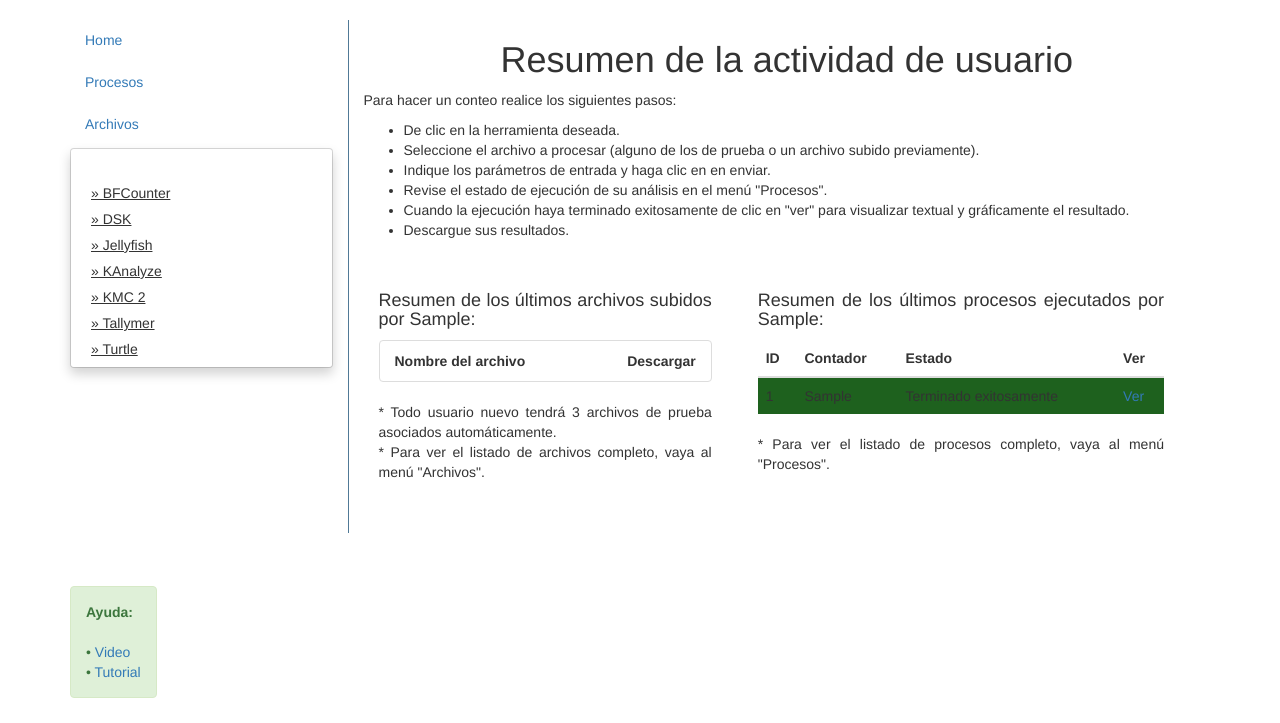
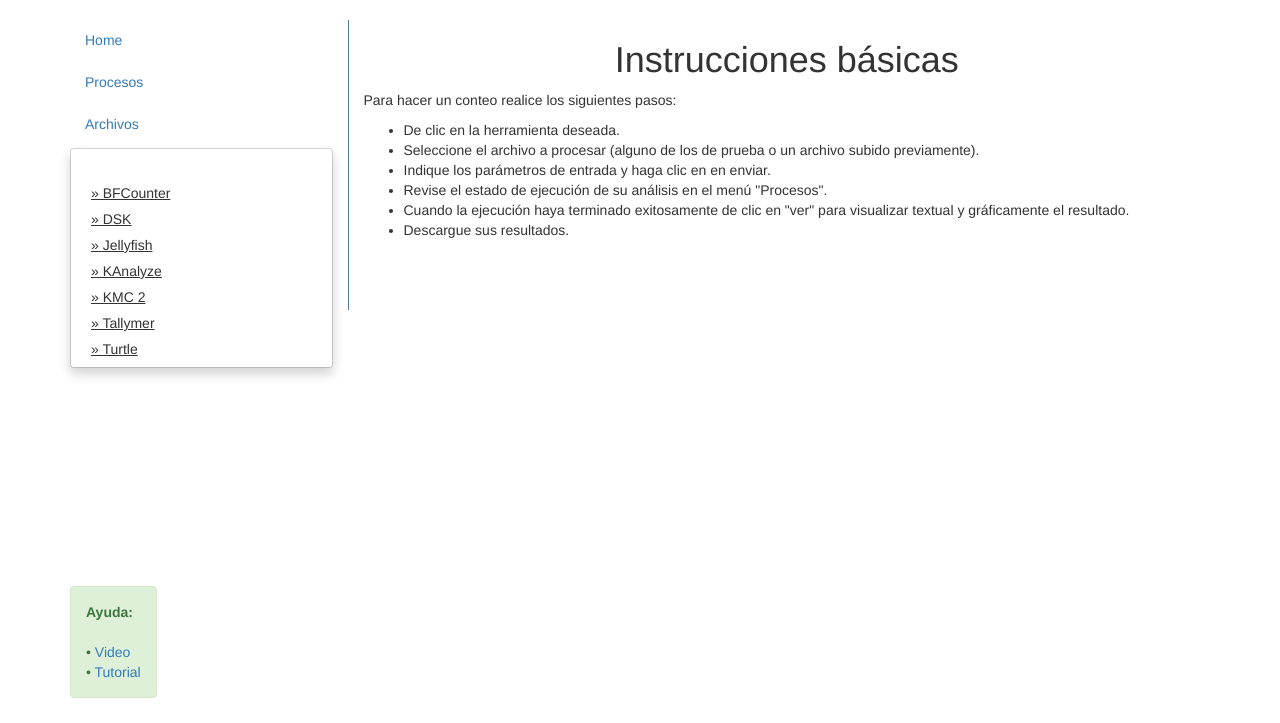
Before and after one commit to BioinfUD/KCTK, a Django app: page / in a window 1280 px wide. Shown: the part 52-775 px from the top of the page. Run offline with Django 3.2, Linux system fonts and the light colour scheme; a user stored in the database is signed in; tables that the repository leaves empty hold one stand-in row (values such as "Sample post"); parts of the project's set-up code (start-up, migrations or seed data) failed here and were passed over; some libraries are stand-ins or nearby versions.

Commit message:
retoques finales y nuevo manual

```diff
--- a/kmerCounters/templates/bfcounter.html
+++ b/kmerCounters/templates/bfcounter.html
@@ -27,6 +27,11 @@
                         <label for="id_numKmers">Cantidad estimada de kmers:</label>
                         <input type="number" class="form-control" name="numKmers" id="id_numKmers" min="1" max="9223372036854775807">
                         <p style="text-align: justify; ">* Mediante este valor el usuario indica el máximo número de kmers generados que se esperan. Este valor depende del tamaño del archivo de entrada y de la longitud del kmer. </p><br>
+                        <!--<p>Ej:<br>
+                            para prueba_1_10k el valor sugerido es xx <br>
+                            para prueba_2_5k el valor sugerido es xx <br>
+                            para prueba_3_2k el valor sugerido es xx <br>
+                        </p>-->
                     </div>
                     <button type="submit" class="btn btn-default">Enviar</button>
                 </form>
--- a/kmerCounters/templates/home.html
+++ b/kmerCounters/templates/home.html
@@ -3,20 +3,23 @@
 <!-- HOME si el usuario está logueado -->
 {% if user.is_authenticated %}
     <h1 style="text-align: center;">
-       Resumen de la actividad de usuario
+       Instrucciones básicas
     </h1>
-    <p>
+    <p style="text-align: justify;">
         Para hacer un conteo realice los siguientes pasos:
         <ul>
-            <li>De clic en la herramienta deseada.</li>
-            <li>Seleccione el archivo a procesar (alguno de los de prueba o un archivo subido previamente).</li>
-            <li>Indique los parámetros de entrada y haga clic en en enviar.</li>
-            <li>Revise el estado de ejecución de su análisis en el menú "Procesos".</li>
-            <li>Cuando la ejecución haya terminado exitosamente de clic en "ver" para visualizar textual y gráficamente el resultado.</li>
-            <li>Descargue sus resultados.</li>
+            <li style="text-align: justify;">De clic en la herramienta deseada.</li>
+            <li style="text-align: justify;">Seleccione el archivo a procesar (alguno de los de prueba o un archivo subido previamente).</li>
+            <li style="text-align: justify;">Indique los parámetros de entrada y haga clic en en enviar.</li>
+            <li style="text-align: justify;">Revise el estado de ejecución de su análisis en el menú "Procesos".</li>
+            <li style="text-align: justify;">Cuando la ejecución haya terminado exitosamente de clic en "ver" para visualizar textual y gráficamente el resultado.</li>
+            <li style="text-align: justify;">Descargue sus resultados.</li>
         </ul>
     </p>
     <br>
+    <!--<h1 style="text-align: center;">
+       Resumen de la actividad de usuario
+    </h1>
     <p>
         <div class="row">
             <div class="col-sm-12" style='text-align:justify'>
@@ -89,7 +92,7 @@
             </div>
             </div>
         </div>
-    </p>
+    </p>-->
     <br><br>
 <!-- HOME si el usuario NO está logueado -->
 {% else %}
```
Also changed, not shown: 1 other file.
